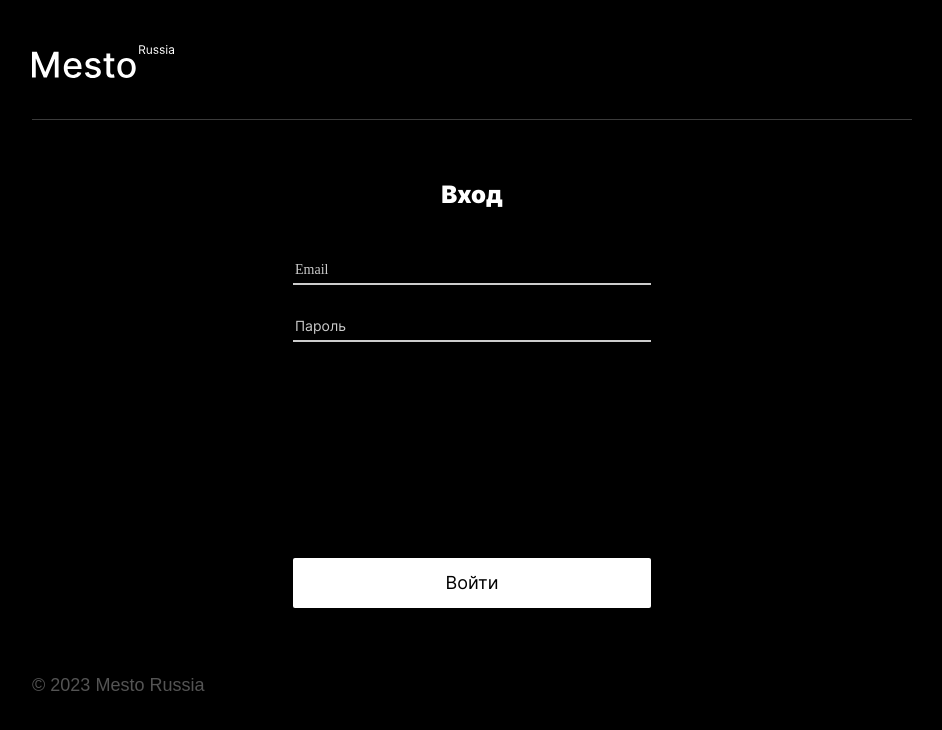
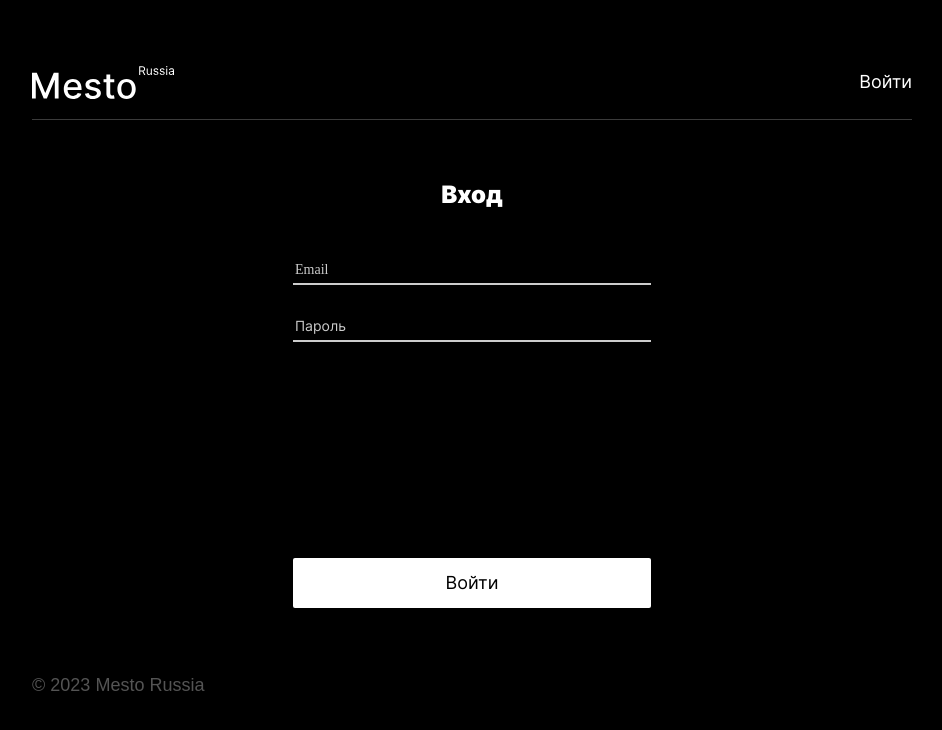
Before and after one commit to kerbasi/react-mesto-auth, a React (Create React App) app: page /sign-in in a window 1280 px wide. Shown: the top 730 px of the page, without its empty margins (168-1110 px from the left). Built offline with nearby package versions, Linux system fonts and the light colour scheme; no server answers.

Commit message:
Woriknig on header links

```diff
--- /dev/null
+++ b/src/blocks/header/__link/header__link.css
@@ -0,0 +1,8 @@
+.header__link {
+  text-decoration: none;
+  color: #fff;
+  font-style: normal;
+  font-weight: 400;
+  font-size: 18px;
+  line-height: 22px;
+}
--- a/src/blocks/header/__logo/header__logo.css
+++ b/src/blocks/header/__logo/header__logo.css
@@ -1,3 +1,7 @@
+.header__logo {
+  width: 142px;
+}
+
 @media screen and (max-width: 768px) {
   .header__logo {
     margin-left: calc(27 / 320 * 100%);
--- /dev/null
+++ b/src/blocks/header/__nav/header__nav.css
@@ -0,0 +1,3 @@
+.header__nav {
+  display: inline-block;
+}
--- a/src/blocks/header/header.css
+++ b/src/blocks/header/header.css
@@ -1,6 +1,9 @@
 .header {
   height: 74px;
   border-bottom: 1px solid rgba(84, 84, 84, 0.7);
+  display: flex;
+  justify-content: space-between;
+  align-items: center;
 }
 
 @media screen and (max-width: 768px) {
--- a/src/components/App.js
+++ b/src/components/App.js
@@ -1,10 +1,11 @@
 import { useState, useEffect } from "react";
-import { Route, Routes, Navigate, useNavigate } from "react-router-dom";
+import { Route, Routes } from "react-router-dom";
 import Header from "./Header";
 import Main from "./Main";
 import Footer from "./Footer";
 import ImagePopup from "./ImagePopup";
 import api from "../utils/api";
+import * as auth from "../utils/auth";
 import { CurrentUserContext } from "../contexts/CurrentUserContext";
 import EditProfilePopup from "./EditProfilePopup";
 import EditAvatarPopup from "./EditAvatarPopup";
@@ -31,12 +32,12 @@ function App() {
 
   useEffect(() => {
     if (localStorage.getItem("token")) {
+      auth.tokenCheck(localStorage.getItem("token")).then((res) => {
         setIsLoggedIn(true);
-    }
         api
           .getUserInfo()
           .then((data) => {
-        setCurrentUser(data);
+            setCurrentUser({ ...data, email: res.data.email });
           })
           .catch((err) => console.log(err));
         api
@@ -45,7 +46,9 @@ function App() {
             setCards(data);
           })
           .catch((err) => console.log(err));
-  }, []);
+      });
+    }
+  }, [isLoggedIn]);
 
   const handleEditAvatarClick = () => {
     setIsEditAvatarPopupOpen(!isEditAvatarPopupOpen);
@@ -144,7 +147,7 @@ function App() {
 
   return (
     <CurrentUserContext.Provider value={currentUser}>
-      <Header />
+      <Header setCurrentUser={setCurrentUser} setIsLoggedIn={setIsLoggedIn} />
       <Routes>
         <Route
           path='/'
--- a/src/components/Header.js
+++ b/src/components/Header.js
@@ -1,9 +1,34 @@
+import { Link } from "react-router-dom";
 import logoPath from "../images/logo.svg";
+import { useContext } from "react";
+import { CurrentUserContext } from "../contexts/CurrentUserContext";
 
-function Header() {
+function Header({ setCurrentUser, setIsLoggedIn }) {
+  const currentUser = useContext(CurrentUserContext);
+  const handleClick = () => {
+    localStorage.removeItem("token");
+    setIsLoggedIn(false);
+    setCurrentUser(null);
+  };
   return (
     <header className='header page__header'>
       <img src={logoPath} alt='лого место' className='header__logo' />
+      <nav className='header__nav'>
+        {currentUser ? (
+          <>
+            <Link to='#' className='header__link'>
+              {currentUser.email}
+            </Link>
+            <Link to='/sign-in' className='header__link' onClick={handleClick}>
+              Выйти
+            </Link>
+          </>
+        ) : (
+          <Link to='/sign-in' className='header__link'>
+            Войти
+          </Link>
+        )}
+      </nav>
     </header>
   );
 }
--- a/src/components/ProtectedRoute.js
+++ b/src/components/ProtectedRoute.js
@@ -2,12 +2,9 @@ import { useNavigate } from "react-router-dom";
 
 function ProtectedRoute({ element: Component, ...props }) {
   const navigate = useNavigate();
+  console.log(props.isLoggedIn);
   return props.isLoggedIn ? (
-    props.currentUser ? (
-      <Component {...props} />
-    ) : (
-      <></>
-    )
+    <Component {...props} />
   ) : (
     navigate("/sign-in", { replace: true })
   );
--- a/src/index.css
+++ b/src/index.css
@@ -7,6 +7,8 @@
 @import url(./blocks/page/__footer/page__footer.css);
 @import url(./blocks/header/header.css);
 @import url(./blocks/header/__logo/header__logo.css);
+@import url(./blocks/header/__nav/header__nav.css);
+@import url(./blocks/header/__link/header__link.css);
 @import url(./blocks/main/__elements/main__elements.css);
 @import url(./blocks/main/__title/main__title.css);
 @import url(./blocks/main/__form/main__form.css);
--- a/src/utils/auth.js
+++ b/src/utils/auth.js
@@ -45,3 +45,26 @@ export const login = (email, password) => {
     })
     .catch((err) => console.log(err));
 };
+
+export const tokenCheck = (token) => {
+  return fetch(`${BASE_URL}/users/me`, {
+    method: "GET",
+    headers: {
+      "Content-Type": "application/json",
+      Authorization: `Bearer ${token}`,
+    },
+  })
+    .then((response) => {
+      try {
+        if (response.status === 200) {
+          return response.json();
+        }
+      } catch (e) {
+        return e;
+      }
+    })
+    .then((res) => {
+      return res;
+    })
+    .catch((err) => console.log(err));
+};
```
Lines whose indentation alone changed are shown as unchanged.
